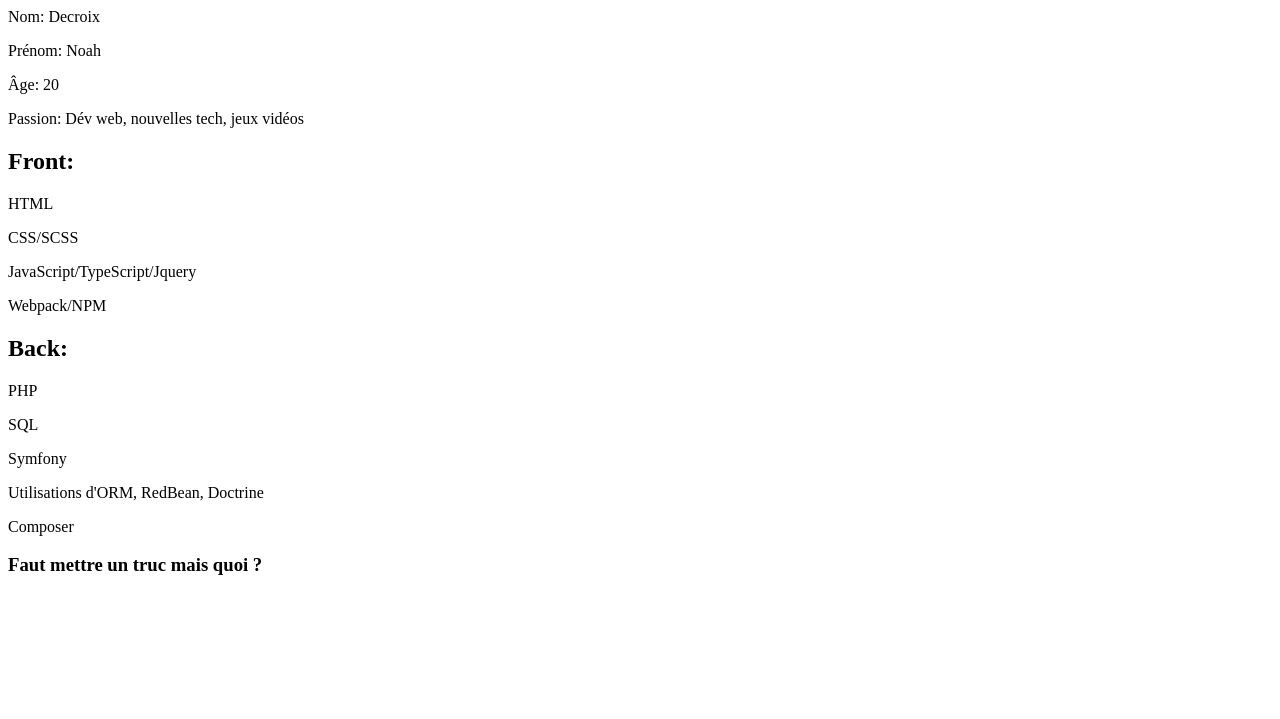
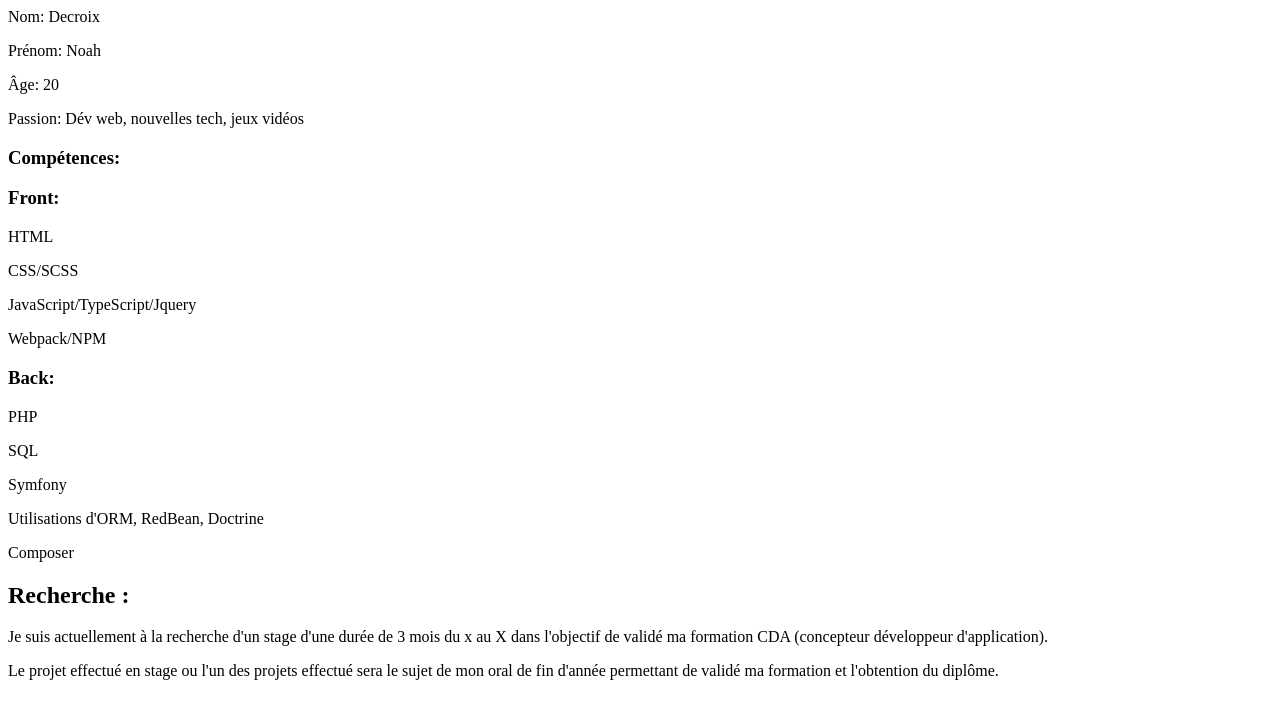
Before and after one commit to Noziho/PortFolio, a PHP site: page /View/home/home.html.php in a window 1280 px wide. Shown: the top 719 px of the page. Run offline with PHP 8.4, Linux system fonts and the light colour scheme.

Commit message:
Start presentation section

```diff
--- a/View/home/home.html.php
+++ b/View/home/home.html.php
@@ -1,6 +1,5 @@
 <div class="container">
     <div class="spacer">
-
         <div class="presentation">
             <h1 id="title"></h1>
             <div id="cursor"></div>
@@ -11,8 +10,9 @@
                     <p>Passion: <span class="info">Dév web, nouvelles tech, jeux vidéos</span></p>
             </div>
             <div id="skills">
+                <h3>Compétences: </h3>
                 <div id="frontSkills">
-                    <h2 class="info">Front: </h2>
+                    <h3 class="info">Front: </h3>
                     <p>HTML</p>
                     <p>CSS/SCSS</p>
                     <p>JavaScript/TypeScript/Jquery</p>
@@ -20,18 +20,19 @@
                 </div>
 
                 <div id="backSkills">
-                    <h2 class="info">Back: </h2>
+                    <h3 class="info">Back: </h3>
                     <p>PHP</p>
                     <p>SQL</p>
                     <p>Symfony</p>
                     <p>Utilisations d'ORM, RedBean, Doctrine</p>
                     <p>Composer</p>
                 </div>
-
             </div>
         </div>
         <div id="intro">
-            <h3>Faut mettre un truc mais quoi ?</h3>
+            <h2>Recherche :</h2>
+            <p>Je suis actuellement à la recherche d'un stage d'une durée de 3 mois du x au X dans l'objectif de validé ma formation CDA (concepteur développeur d'application).</p>
+            <p>Le projet effectué en stage ou l'un des projets effectué sera le sujet de mon oral de fin d'année permettant de validé ma formation et l'obtention du diplôme.</p>
         </div>
 
         <div id="myProjects">
@@ -43,7 +44,6 @@
         <?php
             if (isset($data['projects'])) {
                 $projects = $data ['projects'];
-
                 foreach ($projects as $project) {?>
                     <div class="project padding-2 margin-inline-2 margin-top-4" data-aos="fade-up">
                         <div>
@@ -59,7 +59,6 @@
                             <div class="margin-top-1">
                                 <a href="<?= $project->githubLink ?>" target="_blank">Lien GitHub</a>
                             </div>
-
                             <?php
                                 if (isset($_SESSION['su_admin'])) {?>
                                         <div id="edit_delete_container">
@@ -68,7 +67,6 @@
                                         </div><?php
                                 }
                             ?>
-
                         </div>
                     </div><?php
                 }
--- a/assets/styles/styles.scss
+++ b/assets/styles/styles.scss
@@ -125,6 +125,7 @@
 
 #intro {
   width: 50%;
+  border: 1px solid #ff7300;
 }
 
 #myProjects {
```
